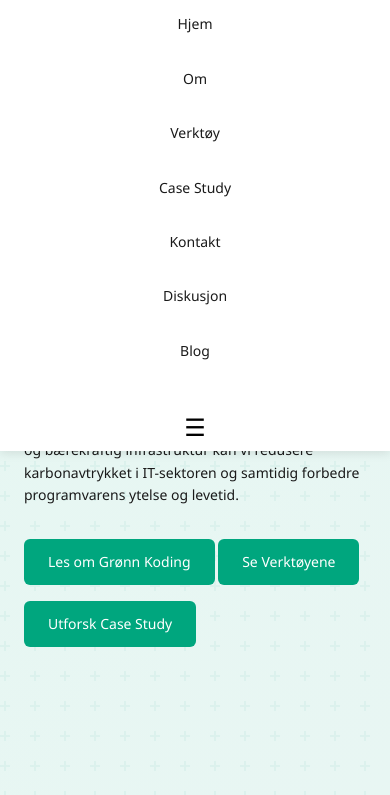
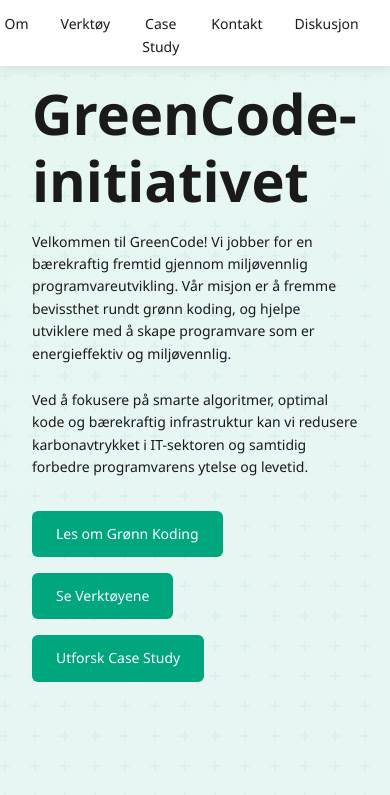
Before and after one commit to SterlingsGold/pro1000, a plain HTML site: page index.html in a window 390 px wide. Shown: the part 49-844 px from the top of the page. Drawn offline with nearby package versions, Linux system fonts and the light colour scheme.

Commit message:
Add files via upload

```diff
--- a/blog.css
+++ /dev/null
@@ -1,117 +0,0 @@
-/* Responsive Design */
-@media (max-width: 1024px) {
-    .nav-container {
-        flex-direction: column;
-        text-align: center;
-    }
-}
-
-@media (max-width: 768px) {
-    .nav-container {
-        flex-direction: column;
-        gap: 1rem;
-    }
-    .container {
-        padding: 0.5rem;
-    }
-}
-
-@media (max-width: 480px) {
-    body {
-        font-size: 14px;
-    }
-    nav {
-        padding: 0.5rem;
-    }
-    .container {
-        padding: 0.5rem;
-    }
-}
-
-
-:root {
-    --primary-green: #00A67E;
-    --dark-green: #008F6B;
-    --light-green: #E6F7F2;
-    --white: #FFFFFF;
-    --gray: #F7F7F7;
-    --text-dark: #1A1A1A;
-    --text-gray: #666666;
-}
-
-* {
-    margin: 0;
-    padding: 0;
-    box-sizing: border-box;
-    font-family: 'Segoe UI', system-ui, sans-serif;
-}
-
-body {
-    line-height: 1.6;
-    color: var(--text-dark);
-}
-
-/* NAVIGATION STYLES */
-nav {
-    background-color: var(--white);
-    position: fixed;
-    width: 100%;
-    top: 0;
-    z-index: 1000;
-    padding: 1rem;
-}
-
-.nav-container {
-    display: flex;
-    justify-content: space-between;
-    align-items: center;
-    max-width: 1200px;
-    margin: auto;
-    padding: 0 1rem;
-}
-
-.menu-toggle {
-    display: none;
-    font-size: 1.5rem;
-    cursor: pointer;
-    background: none;
-    border: none;
-}
-
-@media (max-width: 768px) {
-    .nav-container {
-        flex-direction: column;
-        gap: 1rem;
-    }
-    .container {
-        padding: 0.5rem;
-    }
-
-    /* Hide banner and add toggle */
-    .top-banner {
-        display: none;
-        position: absolute;
-        top: 50px;
-        left: 0;
-        width: 100%;
-        background-color: var(--primary-green);
-        padding: 1rem;
-        text-align: center;
-    }
-
-    .menu-toggle {
-        display: block;
-    }
-}
-
-@media (max-width: 480px) {
-    body {
-        font-size: 14px;
-    }
-    nav {
-        padding: 0.5rem;
-    }
-    .container {
-        padding: 0.5rem;
-    }
-}
--- a/discussion.css
+++ b/discussion.css
@@ -266,25 +266,6 @@ button[type="submit"]:hover {
     margin-bottom: 1rem;
 }
 
-/* RESPONSIVT */
-@media (max-width: 768px) {
-    .nav-container {
-        flex-direction: column;
-        gap: 1rem;
-    }
-    nav ul {
-        flex-direction: column;
-        text-align: center;
-    }
-    .hero {
-        padding-top: 6rem;
-    }
-    h1 { font-size: 2.5rem; }
-    h2 { font-size: 2rem; }
-    .section-container {
-        padding: 4rem 1.5rem;
-    }
-}
 
 /* Start hidden and shifted down */
 .fade-in-on-scroll {
@@ -299,36 +280,6 @@ button[type="submit"]:hover {
   transform: translateY(0);
 }
 
-
-/* Responsive Design */
-@media (max-width: 1024px) {
-    .nav-container {
-        flex-direction: column;
-        text-align: center;
-    }
-}
-
-@media (max-width: 768px) {
-    .nav-container {
-        flex-direction: column;
-        gap: 1rem;
-    }
-    .container {
-        padding: 0.5rem;
-    }
-}
-
-@media (max-width: 480px) {
-    body {
-        font-size: 14px;
-    }
-    nav {
-        padding: 0.5rem;
-    }
-    .container {
-        padding: 0.5rem;
-    }
-}
 
 :root {
     --primary-green: #00A67E;
@@ -371,12 +322,24 @@ nav {
     padding: 0 1rem;
 }
 
-.menu-toggle {
-    display: none;
-    font-size: 1.5rem;
-    cursor: pointer;
-    background: none;
-    border: none;
+/* GENERAL LAYOUT */
+.container {
+    max-width: 1200px;
+    margin: auto;
+    padding: 1rem;
+}
+
+img {
+    max-width: 100%;
+    height: auto;
+}
+
+/* RESPONSIVE DESIGN */
+@media (max-width: 1024px) {
+    .nav-container {
+        flex-direction: column;
+        text-align: center;
+    }
 }
 
 @media (max-width: 768px) {
@@ -386,22 +349,6 @@ nav {
     }
     .container {
         padding: 0.5rem;
-    }
-
-    /* Hide banner and add toggle */
-    .top-banner {
-        display: none;
-        position: absolute;
-        top: 50px;
-        left: 0;
-        width: 100%;
-        background-color: var(--primary-green);
-        padding: 1rem;
-        text-align: center;
-    }
-
-    .menu-toggle {
-        display: block;
     }
 }
 
--- a/index.html
+++ b/index.html
@@ -35,7 +35,6 @@
           </a>
         </li>
       </ul>
-      <button class="menu-toggle">☰</button>
     </div>
   </nav>
 
@@ -308,16 +307,5 @@
     lucide.createIcons();
   </script>
 
-<script>
-  document.addEventListener("DOMContentLoaded", function () {
-      const menuToggle = document.querySelector(".menu-toggle");
-      const banner = document.querySelector(".top-banner");
-
-      menuToggle.addEventListener("click", function () {
-          banner.style.display = banner.style.display === "block" ? "none" : "block";
-      });
-  });
-  </script>
-
 </body>
 </html>
--- a/style.css
+++ b/style.css
@@ -317,31 +317,6 @@ p {
     background-color: var(--gray);
 }
 
-/* MEDIA QUERIES */
-@media (max-width: 768px) {
-    .nav-container {
-        flex-direction: column;
-        gap: 1rem;
-    }
-
-    nav ul {
-        flex-direction: column;
-        text-align: center;
-    }
-
-    h1 { font-size: 2.5rem; }
-    h2 { font-size: 2rem; }
-
-    section { padding: 4rem 1.5rem; }
-
-    .card-container {
-        grid-template-columns: 1fr;
-    }
-
-    .hero-buttons a {
-        margin-right: 0;
-    }
-}
 
 /* Box size index.html */
 .stat-box img {
@@ -360,36 +335,6 @@ p {
 .fade-in-on-scroll.appear {
   opacity: 1;
   transform: translateY(0);
-}
-
-/* Responsive Design */
-@media (max-width: 1024px) {
-    .nav-container {
-        flex-direction: column;
-        text-align: center;
-    }
-}
-
-@media (max-width: 768px) {
-    .nav-container {
-        flex-direction: column;
-        gap: 1rem;
-    }
-    .container {
-        padding: 0.5rem;
-    }
-}
-
-@media (max-width: 480px) {
-    body {
-        font-size: 14px;
-    }
-    nav {
-        padding: 0.5rem;
-    }
-    .container {
-        padding: 0.5rem;
-    }
 }
 
 
@@ -434,12 +379,24 @@ nav {
     padding: 0 1rem;
 }
 
-.menu-toggle {
-    display: none;
-    font-size: 1.5rem;
-    cursor: pointer;
-    background: none;
-    border: none;
+/* GENERAL LAYOUT */
+.container {
+    max-width: 1200px;
+    margin: auto;
+    padding: 1rem;
+}
+
+img {
+    max-width: 100%;
+    height: auto;
+}
+
+/* RESPONSIVE DESIGN */
+@media (max-width: 1024px) {
+    .nav-container {
+        flex-direction: column;
+        text-align: center;
+    }
 }
 
 @media (max-width: 768px) {
@@ -449,22 +406,6 @@ nav {
     }
     .container {
         padding: 0.5rem;
-    }
-
-    /* Hide banner and add toggle */
-    .top-banner {
-        display: none;
-        position: absolute;
-        top: 50px;
-        left: 0;
-        width: 100%;
-        background-color: var(--primary-green);
-        padding: 1rem;
-        text-align: center;
-    }
-
-    .menu-toggle {
-        display: block;
     }
 }
 
```
Also changed, not shown: blog.html (+0 -12 lines), case-study.html (+0 -13 lines), discussion.html (+0 -10 lines).
